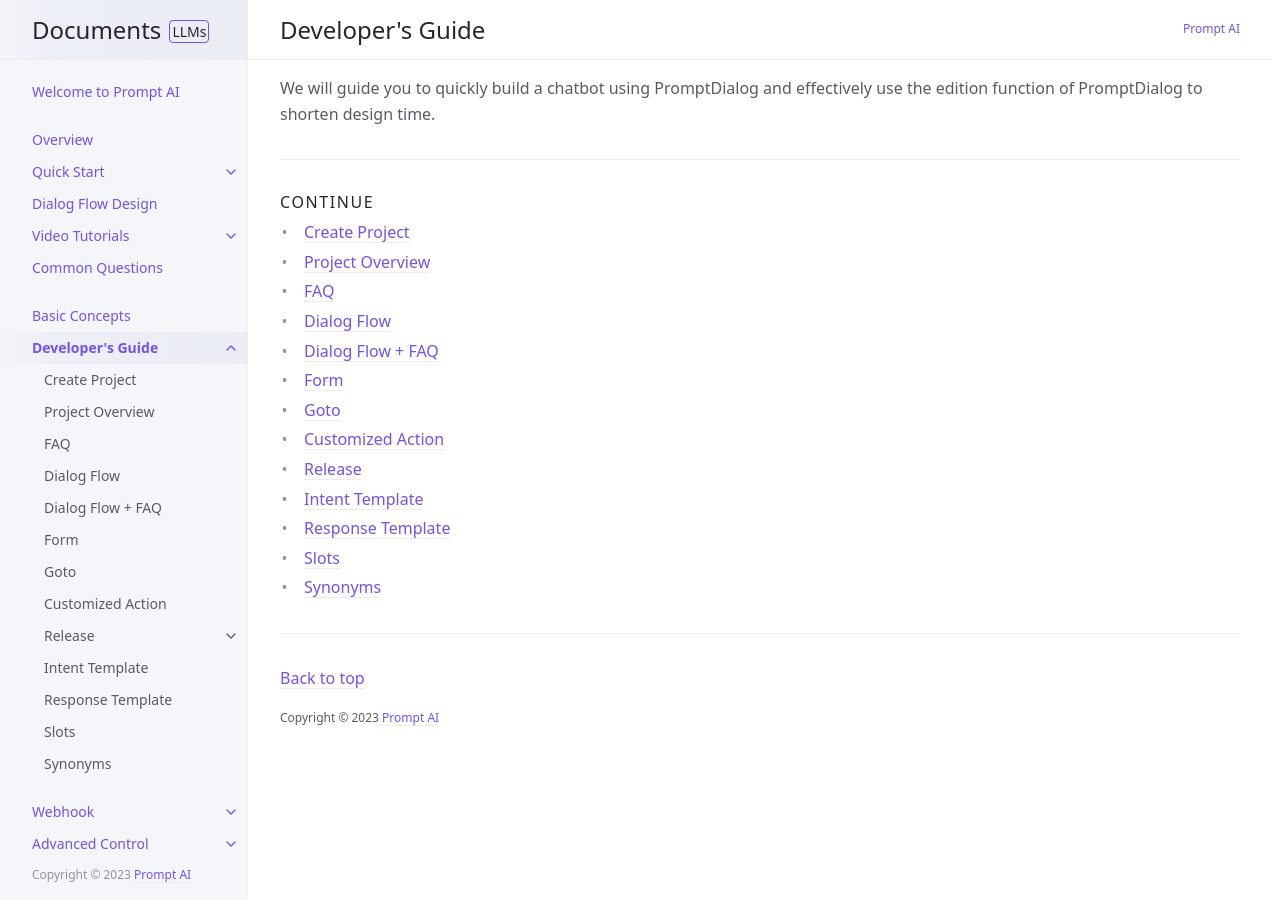
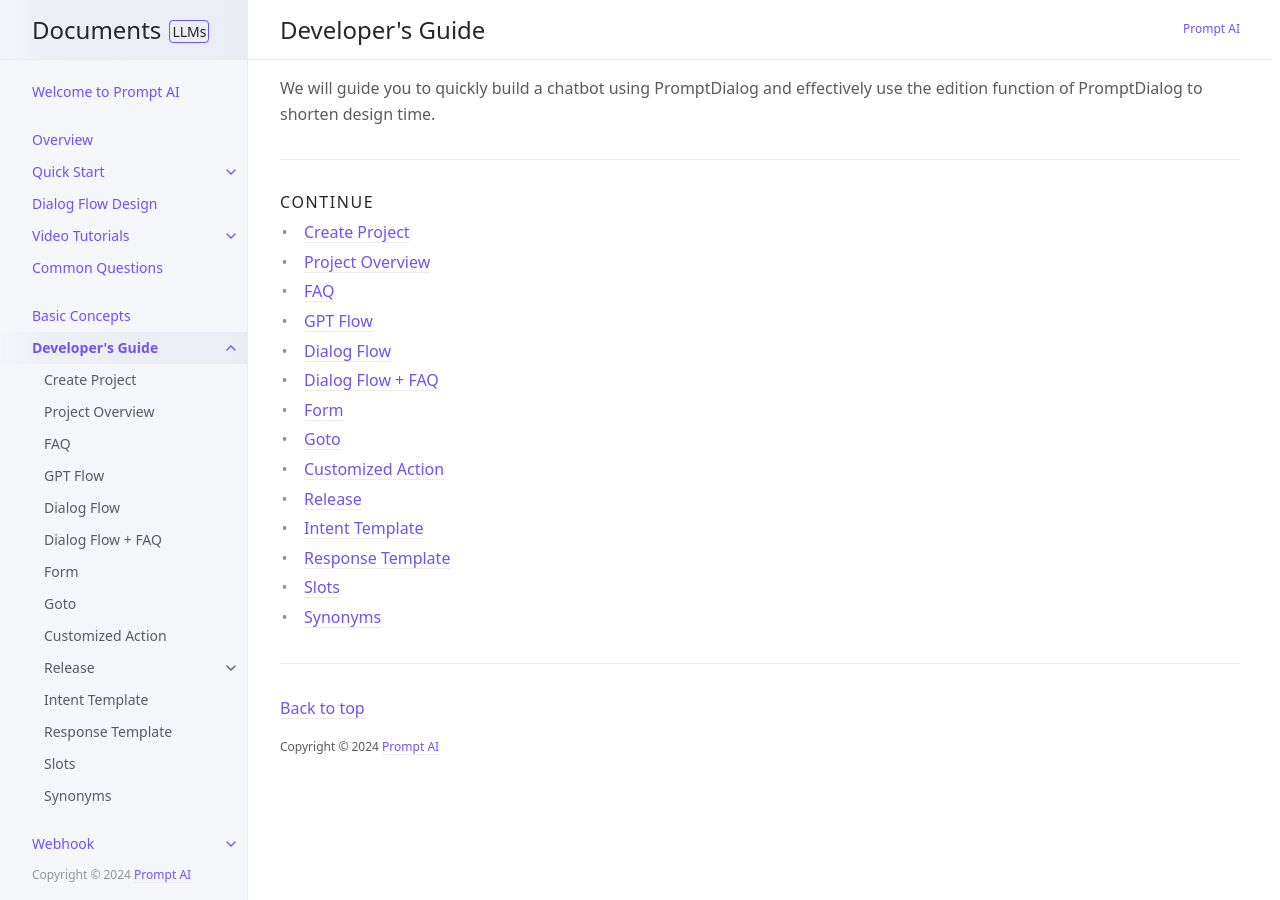
Before and after one commit to ws-cd/ws-cd.github.io, a Jekyll site: the page built from docs/tutorial/index.md, in a window 1280 px wide. Built offline with Jekyll 4.4.1, drawn with Linux system fonts in a browser that asks for light colours.

Commit message:
1、add GPT  flow 2、update Copyright year to 2024

```diff
--- a/_config.yml
+++ b/_config.yml
@@ -81,7 +81,7 @@ nav_sort: case_sensitive # Capital letters sorted before lowercase
 back_to_top: true
 back_to_top_text: "Top"
 
-footer_content: "Copyright &copy; 2023 <a href=\"https://www.promptai.us\">Prompt AI</a>"
+footer_content: "Copyright &copy; 2024 <a href=\"https://www.promptai.us\">Prompt AI</a>"
 
 # Footer last edited timestamp
 last_edit_timestamp: true # show or hide edit time - page must have `last_modified_date` defined in the frontmatter
--- a/_layouts/default.html
+++ b/_layouts/default.html
@@ -66,7 +66,7 @@ layout: table_wrappers
       {% endif %}
     </nav>
     <footer class="site-footer">
-      Copyright &copy; 2023 <a href="https://www.promptai.us">Prompt AI</a>
+      Copyright &copy; 2024 <a href="https://www.promptai.us">Prompt AI</a>
     </footer>
   </div>
   <div class="main" id="top">
--- a/_layouts/en.html
+++ b/_layouts/en.html
@@ -68,7 +68,7 @@ layout: table_wrappers
       <a href="https://doc.promptai.us" target="_blank" class="nav-other">Prompt AI for Rasa</a>
     </nav>
     <footer class="site-footer">
-      Copyright &copy; 2023 <a href="https://www.promptai.us">Prompt AI</a>
+      Copyright &copy; 2024 <a href="https://www.promptai.us">Prompt AI</a>
     </footer>
   </div>
   <div class="main" id="top">
```
Also changed, not shown: docs/tutorial/flow.md (+1 -1 lines), docs/tutorial/flow_and_faq.md (+1 -1 lines), docs/tutorial/gpt_flow.md (added, +10 -0 lines).
